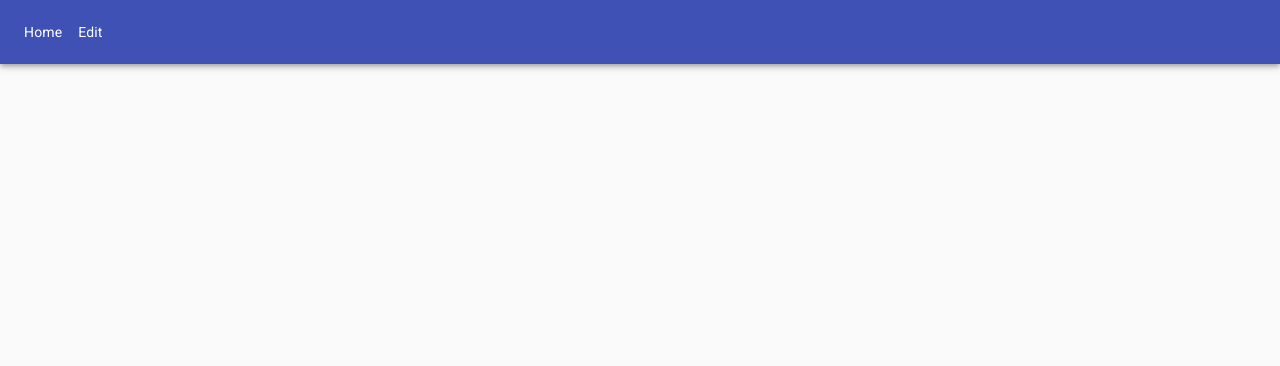
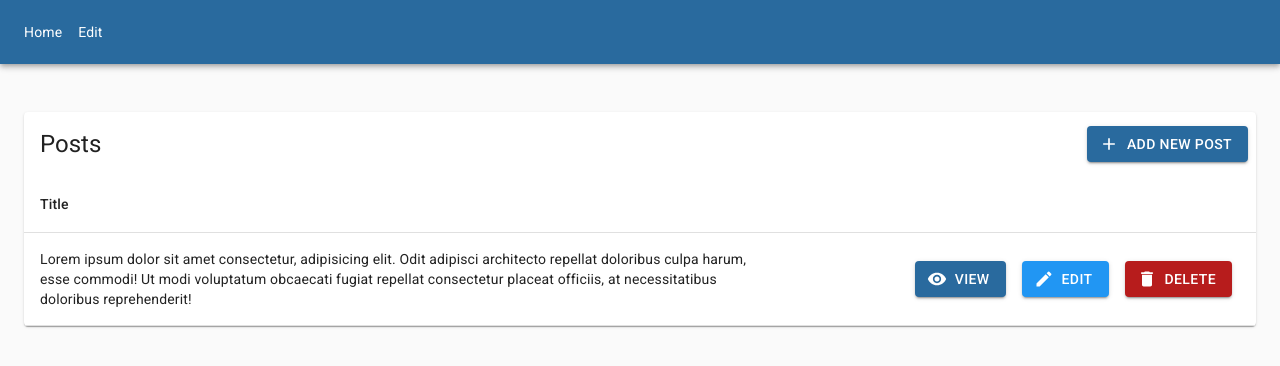
Before and after one commit to jhosep98/frontend-challenge, a React app: page / in a window 1280 px wide. Shown: the top 366 px of the page. Built offline with nearby package versions, Linux system fonts and the light colour scheme.

Commit message:
creating a table for posts

```diff
--- a/src/App.jsx
+++ b/src/App.jsx
@@ -1,14 +1,20 @@
 import React from 'react';
-import CssBaseline from '@material-ui/core/CssBaseline';
+import { theme } from './styled/theme';
+import { Container, CssBaseline } from '@material-ui/core';
+import { ThemeProvider } from '@material-ui/core/styles';
 
 // components
 import { NavBar } from './components/NavBar.jsx';
+import { HomeContainer } from './components/HomeContainer.jsx';
 
 const App = () => (
-  <>
+  <ThemeProvider theme={theme}>
     <CssBaseline />
     <NavBar />
-  </>
+    <Container>
+      <HomeContainer />
+    </Container>
+  </ThemeProvider>
 );
 
 export default App;
--- /dev/null
+++ b/src/components/HomeContainer.jsx
@@ -0,0 +1,114 @@
+import React from 'react';
+import {
+  Button,
+  makeStyles,
+  Paper,
+  Table,
+  TableBody,
+  TableCell,
+  TableContainer,
+  TableHead,
+  TableRow,
+  Toolbar,
+  Typography,
+  withStyles,
+} from '@material-ui/core';
+import VisibilityIcon from '@material-ui/icons/Visibility';
+import EditIcon from '@material-ui/icons/Edit';
+import DeleteIcon from '@material-ui/icons/Delete';
+import AddIcon from '@material-ui/icons/Add';
+import { blue } from '@material-ui/core/colors';
+
+const useStyles = makeStyles((theme) => ({
+  root: {
+    paddingLeft: theme.spacing(2),
+    paddingRight: theme.spacing(1),
+  },
+  table: {
+    minWidth: 650,
+  },
+  tableContainer: {
+    marginTop: '3rem',
+  },
+  button: {
+    margin: theme.spacing(1),
+  },
+  tableCell: {
+    width: '60%',
+  },
+  title: {
+    flexGrow: 1,
+  },
+}));
+
+const ColorButtonEdit = withStyles((theme) => ({
+  root: {
+    color: theme.palette.getContrastText(blue[500]),
+    backgroundColor: blue[500],
+    '&:hover': {
+      backgroundColor: blue[700],
+    },
+  },
+}))(Button);
+
+export const HomeContainer = () => {
+  const classes = useStyles();
+  return (
+    <Paper className={classes.tableContainer}>
+      <Toolbar className={classes.root}>
+        <Typography variant="h5" className={classes.title}>
+          Posts
+        </Typography>
+        <Button variant="contained" color="primary" startIcon={<AddIcon />}>
+          Add new post
+        </Button>
+      </Toolbar>
+      <TableContainer>
+        <Table aria-label="posts table" className={classes.table}>
+          <TableHead>
+            <TableRow>
+              <TableCell>Title</TableCell>
+              <TableCell></TableCell>
+            </TableRow>
+          </TableHead>
+          <TableBody>
+            <TableRow>
+              <TableCell className={classes.tableCell}>
+                Lorem ipsum dolor sit amet consectetur, adipisicing elit. Odit
+                adipisci architecto repellat doloribus culpa harum, esse
+                commodi! Ut modi voluptatum obcaecati fugiat repellat
+                consectetur placeat officiis, at necessitatibus doloribus
+                reprehenderit!
+              </TableCell>
+              <TableCell align="right">
+                <Button
+                  variant="contained"
+                  color="primary"
+                  className={classes.button}
+                  startIcon={<VisibilityIcon />}
+                >
+                  View
+                </Button>
+                <ColorButtonEdit
+                  variant="contained"
+                  className={classes.button}
+                  startIcon={<EditIcon />}
+                >
+                  Edit
+                </ColorButtonEdit>
+                <Button
+                  variant="contained"
+                  color="secondary"
+                  className={classes.button}
+                  startIcon={<DeleteIcon />}
+                >
+                  Delete
+                </Button>
+              </TableCell>
+            </TableRow>
+          </TableBody>
+        </Table>
+      </TableContainer>
+    </Paper>
+  );
+};
--- /dev/null
+++ b/src/styled/theme.js
@@ -0,0 +1,12 @@
+import { createMuiTheme } from '@material-ui/core/styles';
+
+export const theme = createMuiTheme({
+  palette: {
+    primary: {
+      main: '#296A9E',
+    },
+    secondary: {
+      main: '#b71c1c',
+    },
+  },
+});
```
